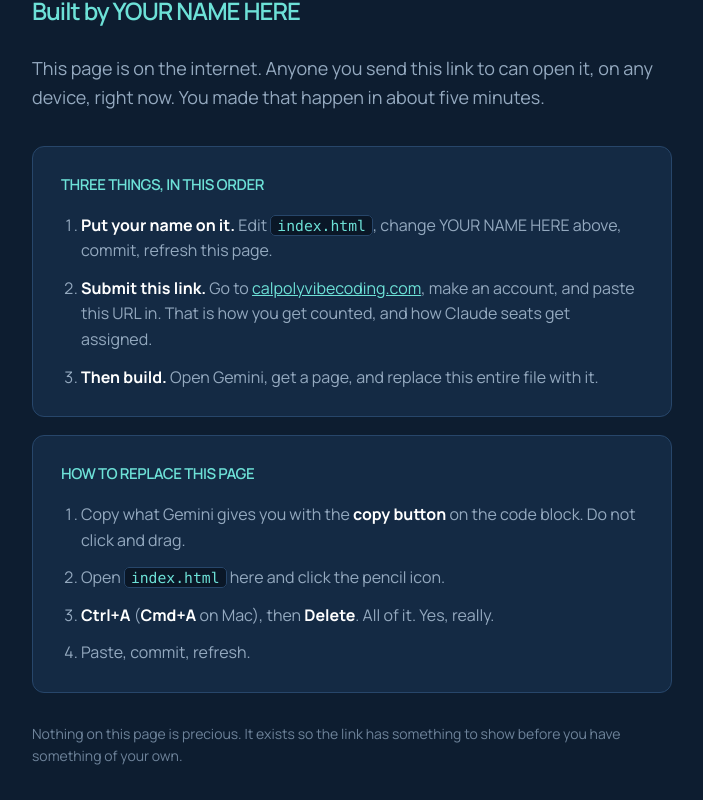
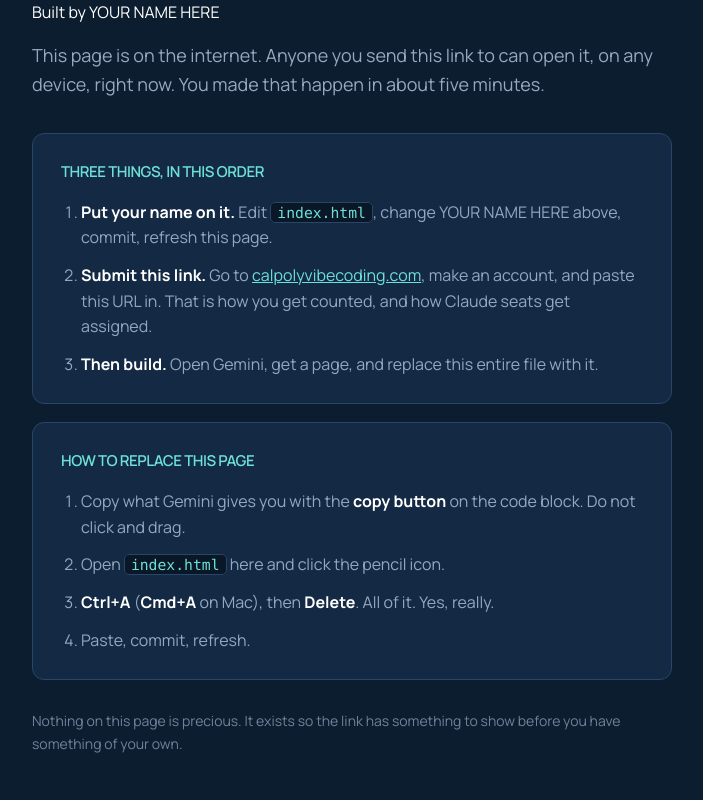
Before and after one commit to HudsonMPoly/First-Website, a plain HTML site: page index.html in a window 1280 px wide. Shown: the part 175-975 px from the top of the page, without its empty margins (288-991 px from the left). Drawn offline with Linux system fonts and the light colour scheme; a web font is replaced by a local one.

Commit message:
Update index.html

```diff
--- a/index.html
+++ b/index.html
@@ -112,7 +112,7 @@
   <h1>It&rsquo;s live.</h1>
 
   <!-- Step 5: change the name below to yours, then commit. -->
-  <p class="name">Built by YOUR NAME HERE</p>
+  <p class="Hudson">Built by YOUR NAME HERE</p>
 
   <p class="lead">
     This page is on the internet. Anyone you send this link to can open it,
```
